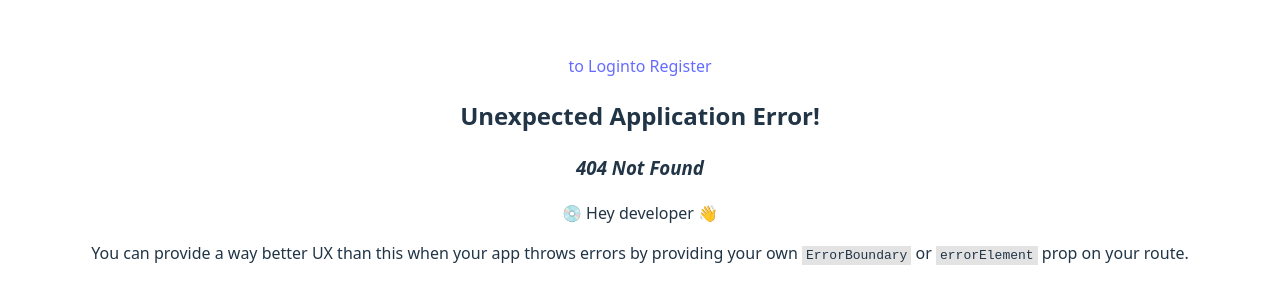
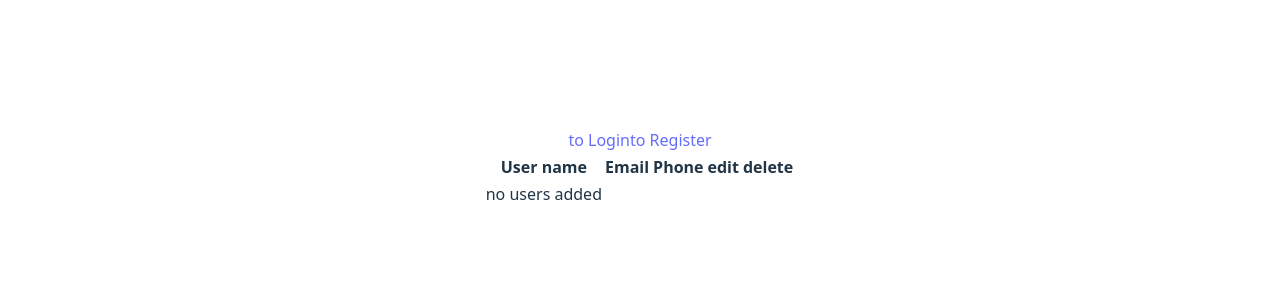
Before and after one commit to pratikkakani080/react_lecture_notes_jan_batch, a React (Vite) app: page /users in a window 1280 px wide. Before the commit this address had no page. Shown: the part 232-536 px from the top of the page. Built offline with nearby package versions, Linux system fonts and the light colour scheme.

Commit message:
add: form CRUD

```diff
--- a/package.json
+++ b/package.json
@@ -13,7 +13,8 @@
     "react": "^19.2.0",
     "react-dom": "^19.2.0",
     "react-router": "^7.13.1",
-    "react-toastify": "^11.0.5"
+    "react-toastify": "^11.0.5",
+    "uuid": "^13.0.0"
   },
   "devDependencies": {
     "@eslint/js": "^9.39.1",
--- a/src/App.tsx
+++ b/src/App.tsx
@@ -7,6 +7,7 @@ import Register from './modules/register';
 import { ToastContainer } from 'react-toastify';
 import Login from './modules/login';
 import GSM from './modules/GSM';
+import Users from './modules/users';
 
 function App() {
   const router = createBrowserRouter([
@@ -16,6 +17,7 @@ function App() {
     { path: "/register", Component: Register },
     { path: "/login", Component: Login },
     { path: "/gsm", Component: GSM },
+    { path: "/users", Component: Users },
   ]);
   const loggedInEmail = localStorage.getItem('loggedInEmail')
 
@@ -27,8 +29,8 @@ function App() {
           <a onClick={() => localStorage.removeItem('loggedInEmail')}>Logout</a>
         ) : (
           <>
-            <a href='/Login'>to Login</a>
-            <a href='/Register'>to Register</a>
+            <a href='/login'>to Login</a>
+            <a href='/register'>to Register</a>
           </>
         )}
       </div>
--- a/src/modules/register/index.tsx
+++ b/src/modules/register/index.tsx
@@ -1,6 +1,8 @@
-import { useState } from "react";
+import { useEffect, useState } from "react";
 import Button from "../../components/button"
 import { toast } from "react-toastify";
+import { v4 as uuidv4 } from 'uuid';
+import { useNavigate, useSearchParams } from "react-router";
 
 const initialState = {
     userName: '',
@@ -10,11 +12,21 @@ const initialState = {
 }
 
 function Register() {
+    const navigate = useNavigate()
+    const [params] = useSearchParams()
+    const userId = params.get('id')
     // const [userName, setUserName] = useState('')
     // const [email, setEmail] = useState('')
     // const [phone, setPhone] = useState('')
     const [userInfo, setUserInfo] = useState(initialState)
     const [errors, setErrors] = useState<any>({})
+
+    useEffect(() => {
+        if (userId) {
+            const storedUsers = JSON.parse(localStorage.getItem('userInfo') ?? '[]')
+            setUserInfo(storedUsers.find((el: any) => el._id === userId))
+        }
+    }, [])
 
     const handleChange = (event: any) => {
         // console.log(userInfo, event.target.name, event.target.value);
@@ -49,13 +61,23 @@ function Register() {
         // localStorage.setItem('phone', phone)
         // sessionStorage.setItem('userName', userName)
         if (validate()) {
+            const storedUsers = JSON.parse(localStorage.getItem('userInfo') || '[]')
+            if (userId) {
+                // logic for update user
+                const updatedList = storedUsers.map((el: any) => el._id === userId ? userInfo : el)
+                localStorage.setItem('userInfo', JSON.stringify(updatedList))
+                toast.success('User successfully updated')
+                setUserInfo(initialState)
+                navigate('/users')
+            } else {
+                // add user logic
                 console.log(localStorage.getItem('userInfo'))
-        const storedUsers = JSON.parse(localStorage.getItem('userInfo') || '[]')
                 // storedUsers.push(userInfo)
-        let users = userInfo ? [...storedUsers, userInfo] : []
+                let users = userInfo ? [...storedUsers, { ...userInfo, _id: uuidv4() }] : []
                 localStorage.setItem('userInfo', JSON.stringify(users))
                 toast.success('Your data is saved with us')
                 setUserInfo(initialState)
+            }
         } else {
             toast.error('Please fill out the required fields')
         }
@@ -72,10 +94,10 @@ function Register() {
                 type="text"
                 value={userInfo.userName}
                 onChange={handleChange}
-            /><br/>
+            /><br />
             <label htmlFor="email">
-                Email <span style={{ color: 'red'}}>*</span>
-                {errors.email && <span style={{ color: 'red'}}>{errors.email}</span>}
+                Email <span style={{ color: 'red' }}>*</span>
+                {errors.email && <span style={{ color: 'red' }}>{errors.email}</span>}
             </label>
             <input
                 id="email"
@@ -83,10 +105,10 @@ function Register() {
                 type="email"
                 value={userInfo.email}
                 onChange={handleChange}
-                /><br/>
+            /><br />
             <label htmlFor="phone">
-                Phone <span style={{ color: 'red'}}>*</span>
-                {errors.phone && <span style={{ color: 'red'}}>{errors.phone}</span>}
+                Phone <span style={{ color: 'red' }}>*</span>
+                {errors.phone && <span style={{ color: 'red' }}>{errors.phone}</span>}
             </label>
             <input
                 id="phone"
@@ -104,14 +126,14 @@ function Register() {
                 type="password"
                 value={userInfo.password}
                 onChange={handleChange}
-            /><br/>
+            /><br />
             <input type="checkbox" id="vehicle1" name="Bike" value="Bike" onChange={handleChange} />
             <label htmlFor="vehicle1"> I have a bike</label><br />
             <input type="checkbox" id="vehicle2" name="Car" value="Car" onChange={handleChange} />
             <label htmlFor="vehicle2"> I have a car</label><br />
             <input type="checkbox" id="vehicle3" name="Boat" value="Boat" onChange={handleChange} />
             <label htmlFor="vehicle3"> I have a hiplicopter</label><br></br>
-            <Button buttonText={'Submit'} onClick={handleSubmit} />
+            <Button buttonText={userId ? 'Update' : 'Submit'} onClick={handleSubmit} />
         </div>
     )
 }
--- /dev/null
+++ b/src/modules/users/index.tsx
@@ -0,0 +1,51 @@
+import { useEffect, useState } from 'react'
+import Button from '../../components/button'
+import { useNavigate } from 'react-router'
+
+function Users() {
+    const navigate = useNavigate()
+    const [users, setUsers] = useState([])
+
+    useEffect(() => {
+        const storedUsers = JSON.parse(localStorage.getItem('userInfo') ?? '[]')
+        setUsers(storedUsers)
+    }, [])
+
+    const handleDelete = (userId: string) => {
+        const res = window.confirm('Are you sure you want to delete this user?')
+        if (res) {
+            const storedUsers = JSON.parse(localStorage.getItem('userInfo') ?? '[]')
+            const updatedList = storedUsers.filter((el: any) => el._id !== userId)
+            localStorage.setItem('userInfo', JSON.stringify(updatedList))
+            setUsers(updatedList)
+        }
+    }
+
+    return (
+        <table>
+            <tr>
+                <th>User name</th>
+                <th>Email</th>
+                <th>Phone</th>
+                <th>edit</th>
+                <th>delete</th>
+            </tr>
+            {users.length > 0 ?
+                users.map((el: any) => {
+                    return (
+                        <tr>
+                            <td>{el.userName}</td>
+                            <td>{el.email}</td>
+                            <td>{el.phone}</td>
+                            <td><Button buttonText='Edit' onClick={() => navigate(`/register?id=${el._id}`)} /></td>
+                            <td><Button buttonText='Delete' onClick={() => handleDelete(el._id)} /></td>
+                        </tr>
+                    )
+                }) : 'no users added'
+            }
+
+        </table>
+    )
+}
+
+export default Users
```
Also changed, not shown: 1 other file (tests, documents, lock files or other folders). Lines whose indentation alone changed are shown as unchanged.
